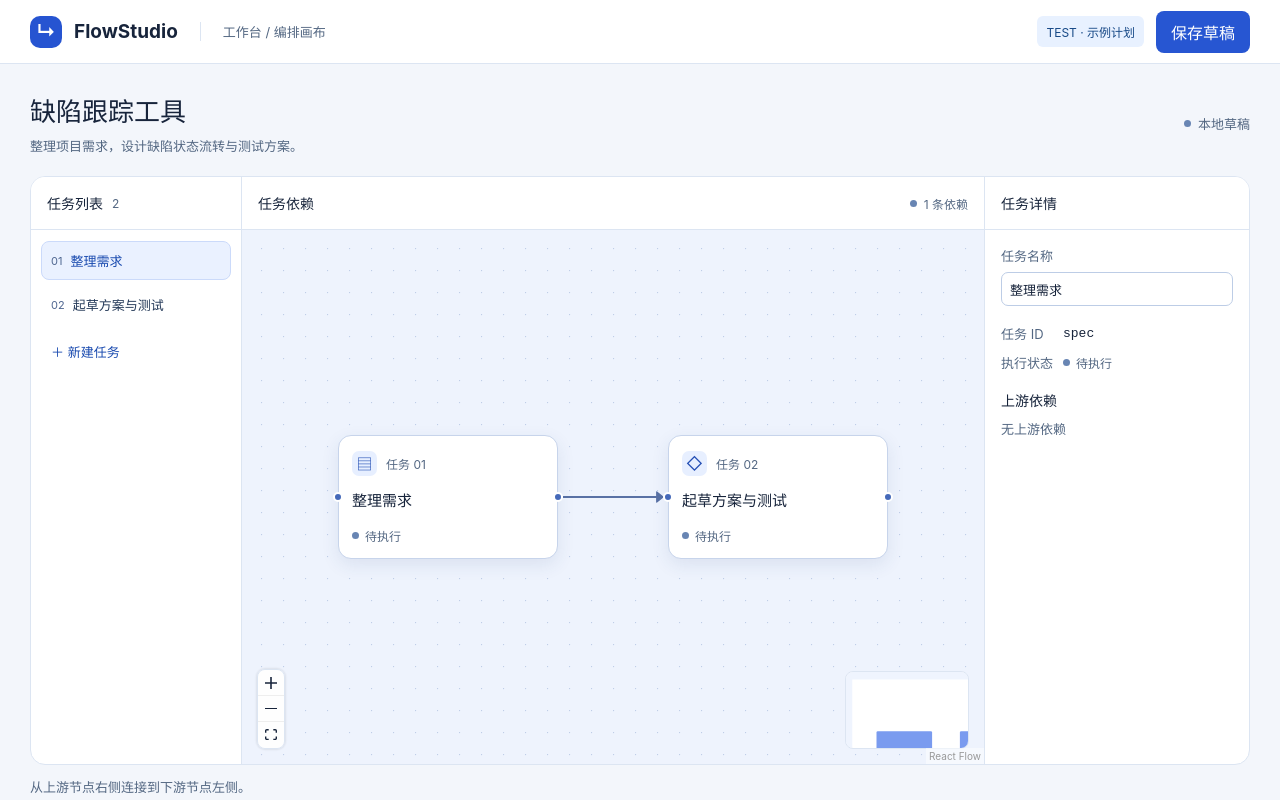
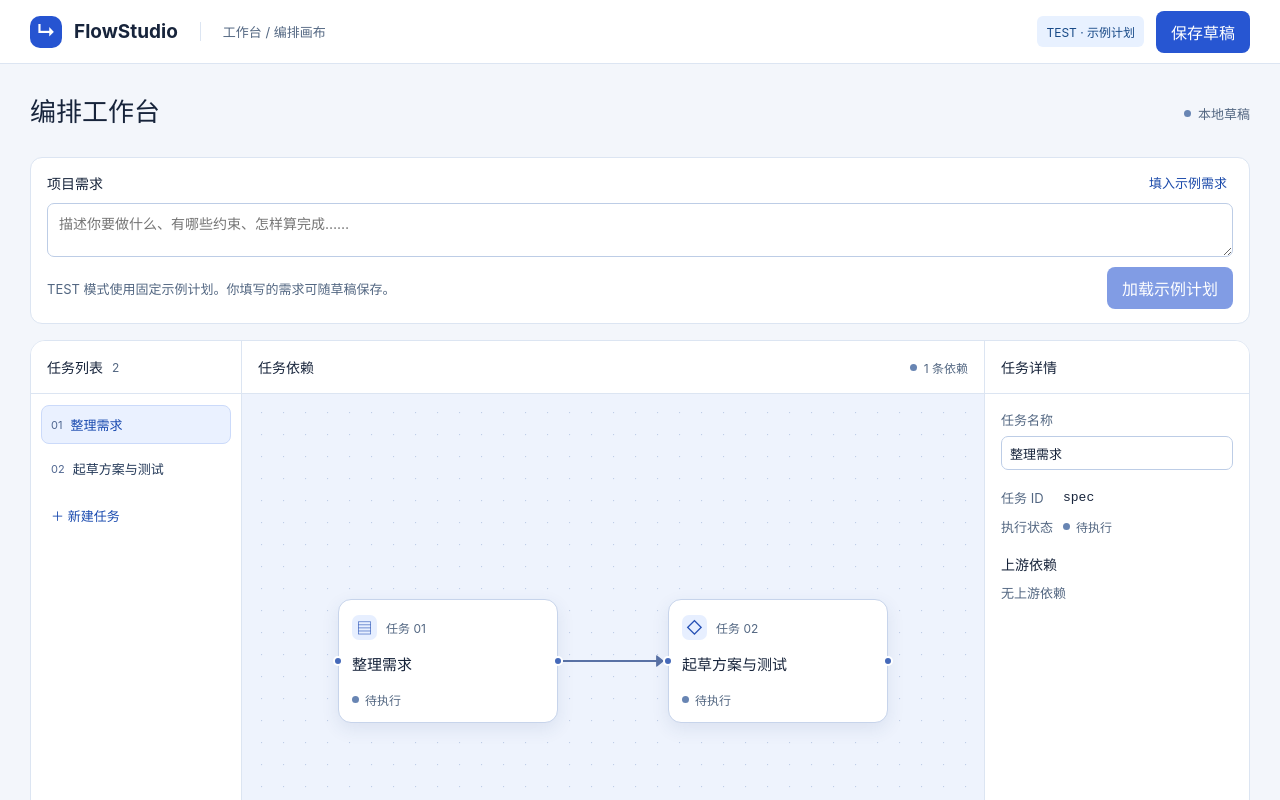
Before and after one commit to cocoliler/SE-lib, a React (Vite) app in the folder frontend/: page / in a window 1280 px wide. Shown: the top 800 px of the page. Built offline with nearby package versions, Linux system fonts and the light colour scheme.

Commit message:
feat(editor): add goal entry and protected example loading

```diff
--- a/frontend/src/main.tsx
+++ b/frontend/src/main.tsx
@@ -11,6 +11,8 @@ import './style.css';
 
 type TaskNode = Node<{ title: string; index: number }, 'task'>;
 const STORAGE = 'flowstudio-t04-draft';
+const GOAL_LIMIT = 4000;
+const EXAMPLE_GOAL = '设计团队缺陷跟踪工具，支持项目、负责人和状态流转，并给出测试方案。';
 
 function TaskCard({ data, selected }: NodeProps<TaskNode>) {
   return <div className={selected ? 'task-card selected' : 'task-card'}>
@@ -35,7 +37,7 @@ function makeNode(task: Task, index: number): TaskNode {
     position: initialPosition(index), ariaLabel: task.title };
 }
 
-function loadDraft(): { plan: Plan; layout: Record<string, TaskNode['position']> } {
+function loadDraft(): { plan: Plan; layout: Record<string, TaskNode['position']>; goal: string } {
   try {
     const raw = localStorage.getItem(STORAGE);
     if (raw) {
@@ -46,19 +48,21 @@ function loadDraft(): { plan: Plan; layout: Record<string, TaskNode['position']>
         if (ids.size === tasks.length && tasks.every((task) =>
           typeof task.id === 'string' && typeof task.title === 'string' &&
           Array.isArray(task.depends_on) && task.depends_on.every((id) => ids.has(id)))) {
-          return draft;
+          const goal = typeof draft.goal === 'string' ? draft.goal.slice(0, GOAL_LIMIT) : '';
+          return { plan: draft.plan, layout: draft.layout, goal };
         }
       }
     }
   } catch {
     // Show the example if storage is unavailable or contains an unreadable draft.
   }
-  return { plan: examplePlan, layout: {} };
+  return { plan: examplePlan, layout: {}, goal: '' };
 }
 
 function Editor() {
   const [draft] = useState(loadDraft);
   const [plan, setPlan] = useState(draft.plan);
+  const [goal, setGoal] = useState(draft.goal);
   const [nodes, setNodes, onNodesChange] = useNodesState<TaskNode>(
     draft.plan.tasks.map((task, index) => {
       const node = makeNode(task, index);
@@ -116,13 +120,39 @@ function Editor() {
   function save() {
     try {
       localStorage.setItem(STORAGE, JSON.stringify({
-        plan, layout: Object.fromEntries(nodes.map(({ id, position }) => [id, position])),
+        goal, plan, layout: Object.fromEntries(nodes.map(({ id, position }) => [id, position])),
       }));
       setDirty(false);
       setNotice('已保存到此浏览器。');
     } catch {
       setNotice('无法保存，请检查浏览器存储权限。');
     }
+  }
+
+  function editGoal(value: string) {
+    if (value === goal) return;
+    setGoal(value);
+    markChanged();
+  }
+
+  function loadExample() {
+    if (!goal.trim()) return;
+    const hasCanvasChanges = JSON.stringify(plan) !== JSON.stringify(examplePlan)
+      || nodes.some(({ position }, index) => {
+        const initial = initialPosition(index);
+        return position.x !== initial.x || position.y !== initial.y;
+      });
+    if (hasCanvasChanges) {
+      if (!window.confirm('加载示例将替换当前画布的任务、连线和位置。你填写的需求会保留。继续吗？')) return;
+      setPlan(examplePlan);
+      setNodes(examplePlan.tasks.map((task, index) => ({
+        ...makeNode(task, index), selected: index === 0,
+      })));
+      setSelectedId(examplePlan.tasks[0].id);
+      markChanged();
+      requestAnimationFrame(() => void fitView({ padding: 0.24, duration: 200, maxZoom: 1 }));
+    }
+    setNotice('当前画布已显示 TEST 示例计划。');
   }
 
   function addTask() {
@@ -155,9 +185,28 @@ function Editor() {
     </header>
     <main>
       <section className="project">
-        <div><h1>缺陷跟踪工具</h1><p>整理项目需求，设计缺陷状态流转与测试方案。</p></div>
+        <div><h1>编排工作台</h1></div>
         <span className="draft-state"><i />{dirty ? '有未保存的修改' : '本地草稿'}</span>
       </section>
+      <form className="goal-form" onSubmit={(event) => {
+        event.preventDefault();
+        loadExample();
+      }}>
+        <div className="goal-heading">
+          <label htmlFor="goal">项目需求</label>
+          <button type="button" className="text-button" disabled={goal === EXAMPLE_GOAL} onClick={() => {
+            if (goal.trim() && !window.confirm('用示例需求替换当前填写的内容？')) return;
+            editGoal(EXAMPLE_GOAL);
+          }}>填入示例需求</button>
+        </div>
+        <textarea id="goal" rows={2} maxLength={GOAL_LIMIT} value={goal} aria-describedby="goal-help"
+          placeholder="描述你要做什么、有哪些约束、怎样算完成……"
+          onChange={(event) => editGoal(event.target.value)} />
+        <div className="goal-actions">
+          <p id="goal-help">TEST 模式使用固定示例计划。你填写的需求可随草稿保存。</p>
+          <button className="primary" type="submit" disabled={!goal.trim()}>加载示例计划</button>
+        </div>
+      </form>
       <div className="editor">
         <aside className="tasks" aria-label="任务列表">
           <div className="panel-heading"><h2>任务列表</h2><span>{plan.tasks.length}</span></div>
--- a/frontend/src/style.css
+++ b/frontend/src/style.css
@@ -9,9 +9,10 @@
 }
 * { box-sizing: border-box; }
 body { margin: 0; }
-button, input { font: inherit; }
+button, input, textarea { font: inherit; }
 button { cursor: pointer; }
-button:focus-visible, input:focus-visible { outline: 2px solid var(--blue); outline-offset: 2px; }
+button:disabled { cursor: not-allowed; opacity: .58; }
+button:focus-visible, input:focus-visible, textarea:focus-visible { outline: 2px solid var(--blue); outline-offset: 2px; }
 .topbar { height: 64px; padding: 0 30px; display: flex; align-items: center; gap: 22px; background: white; border-bottom: 1px solid var(--line); }
 .brand, .top-actions { display: flex; align-items: center; gap: 12px; }
 .brand { font-size: 19px; font-weight: 750; }
@@ -27,6 +28,12 @@ h1 { font-size: 26px; margin: 0 0 8px; }
 p { margin: 0; }
 .project p, .draft-state, footer { color: var(--muted); font-size: 13px; }
 .draft-state { display: flex; align-items: center; gap: 7px; white-space: nowrap; }
+.goal-form { padding: 14px 16px; margin-bottom: 16px; background: white; border: 1px solid var(--line); border-radius: 12px; }
+.goal-heading, .goal-actions { display: flex; align-items: center; justify-content: space-between; gap: 12px; }
+.goal-heading label { font-size: 14px; font-weight: 700; }
+.goal-heading button, .goal-actions p { font-size: 13px; }
+.goal-actions p { color: var(--muted); }
+.goal-form textarea { display: block; width: 100%; margin-block: 10px; padding: 9px 11px; resize: vertical; border: 1px solid #bdcde6; border-radius: 7px; color: inherit; font-size: 14px; }
 i { background: #6885b3; height: 7px; width: 7px; border-radius: 50%; display: inline-block; flex: none; }
 .editor { display: grid; grid-template-columns: minmax(160px, 210px) minmax(380px, 1fr) minmax(216px, 264px); height: max(520px, calc(100dvh - 211px)); overflow: hidden; border: 1px solid var(--line); border-radius: 15px; background: white; }
 .tasks, .details { min-width: 0; overflow: auto; }
```
Also changed, not shown: 1 other file (tests, documents, lock files or other folders).
